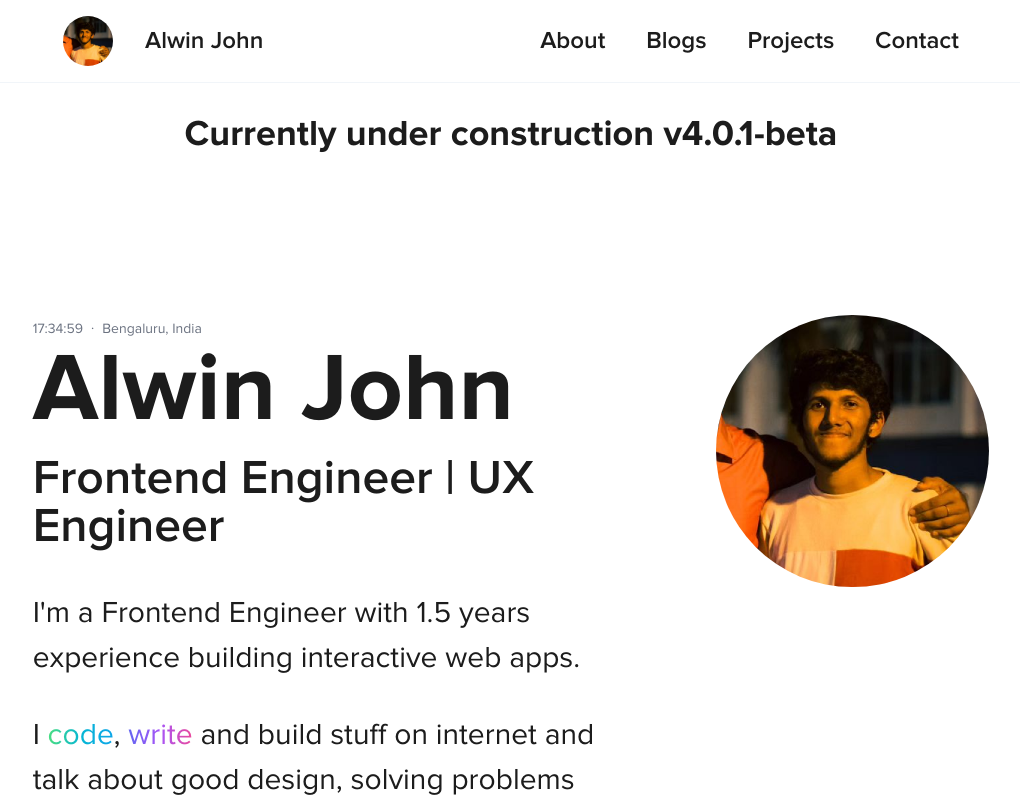
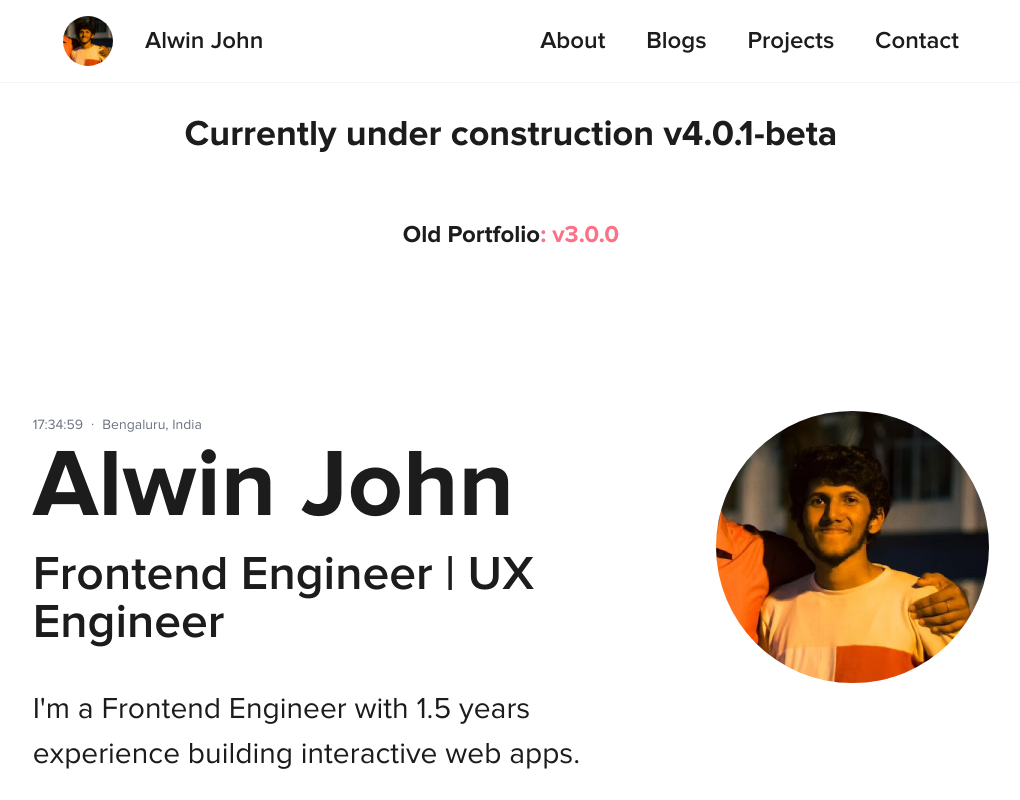
Before and after one commit to Dexters-Hub/alwinjohn.com, a Next.js app: page / in a window 1280 px wide. Shown: the top 800 px of the page, without its empty margins (129-1149 px from the left). Built offline with nearby package versions, Linux system fonts and the light colour scheme.

Commit message:
update: link to my older portfolio version

```diff
--- a/src/app/about/page.tsx
+++ b/src/app/about/page.tsx
@@ -6,6 +6,7 @@ export default function About() {
   <div className='min-h-screen'>
     <Nav />
     <h4 className="flex text-4xl font-bold justify-center p-8">Currently under construction v4.0.1-beta</h4>
+    <p className="flex text-2xl font-bold justify-center p-8 ">Old Portfolio<a className='text-rose-400'  href="https://portfolio-v1-1t92fq516-dexters-hub.vercel.app/" target='_blank' rel='noreferrer'> : v3.0.0</a></p>
     <main className="grid grid-cols-12 px-16 pt-32 gap-x-5">
         <h3 className='col-start-2  col-span-2 font-semibold text-4xl'>About Me</h3>
         <div className='col-start-2 col-span-10 text-[30px]'>
--- a/src/app/page.tsx
+++ b/src/app/page.tsx
@@ -8,6 +8,7 @@ export default function Home() {
   <div className='min-h-screen'>
     <Nav />
     <h4 className="flex text-4xl font-bold justify-center p-8">Currently under construction v4.0.1-beta</h4>
+    <p className="flex text-2xl font-bold justify-center p-8 ">Old Portfolio<a className='text-rose-400'  href="https://portfolio-v1-1t92fq516-dexters-hub.vercel.app/" target='_blank' rel='noreferrer'> : v3.0.0</a></p>
     <main className="grid grid-cols-12 px-16 pt-32 gap-x-5">
               <div className='col-start-2 col-span-6'>
 
```
